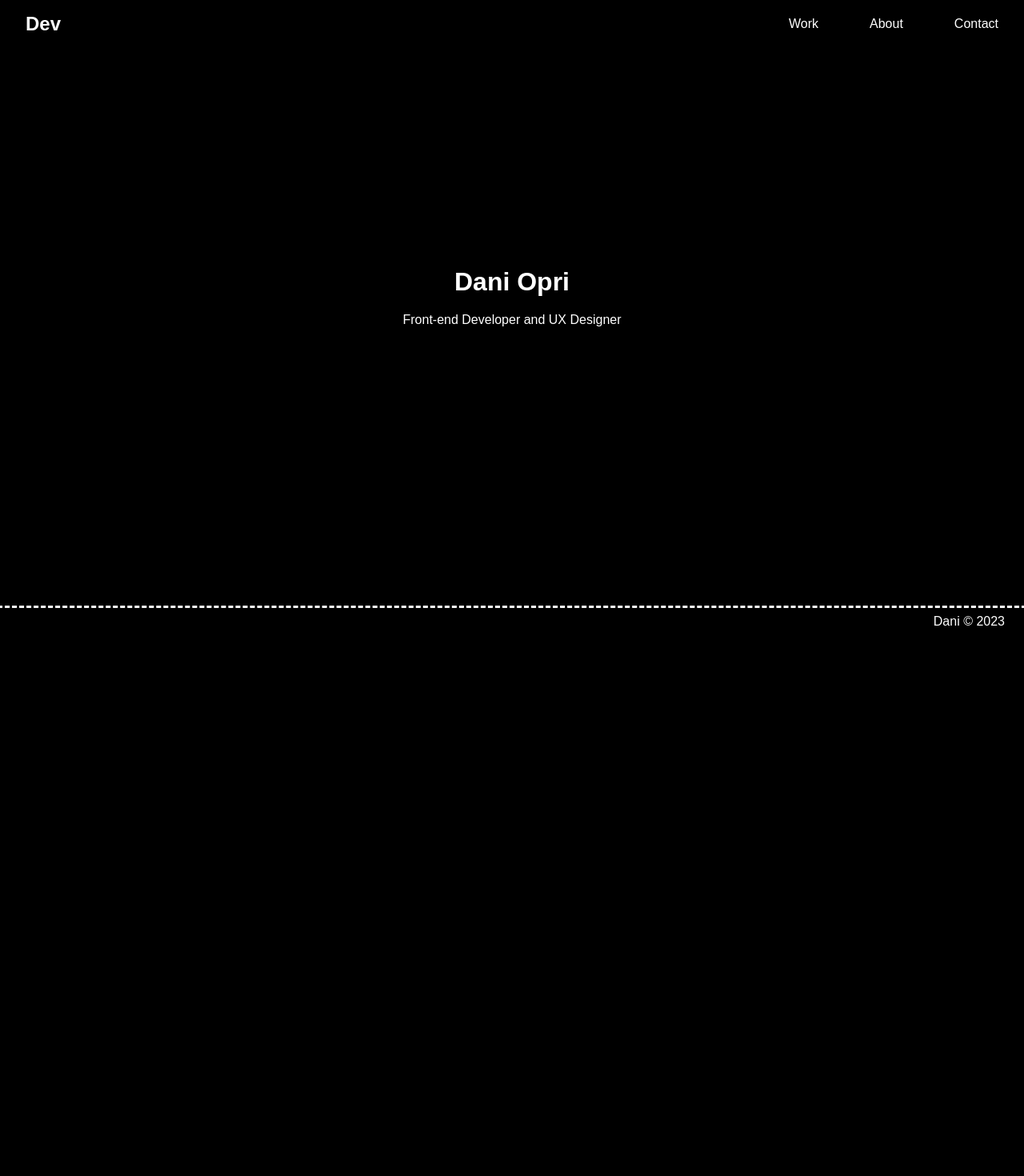
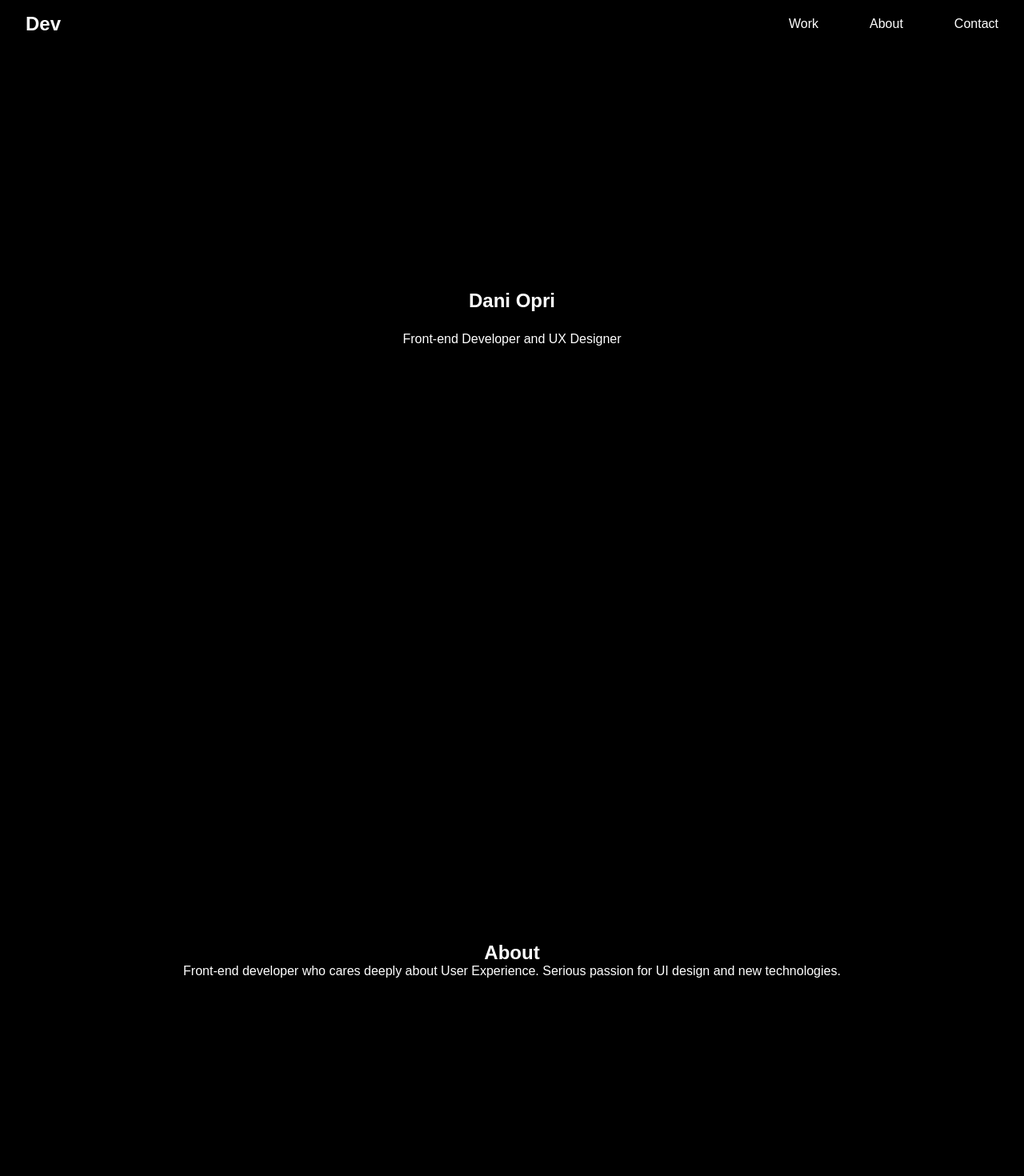
Before and after one commit to d-opri/d-opri.github.io, a Next.js app: page / in a window 1280 px wide. Shown: the top 1470 px of the page at 80% size. Before the commit the page ends 800 px from the top, so only its background shows below. Built offline with nearby package versions, Linux system fonts and the light colour scheme; a web font is replaced by a local one.

Commit message:
add container component

```diff
--- /dev/null
+++ b/components/About.js
@@ -0,0 +1,13 @@
+import Container from "./Container";
+
+export default function About() {
+  return (
+    <Container>
+      <h1>About</h1>
+      <p>
+        Front-end developer who cares deeply about User Experience. Serious
+        passion for UI design and new technologies.
+      </p>
+    </Container>
+  );
+}
--- /dev/null
+++ b/components/Container.js
@@ -0,0 +1,16 @@
+import React from "react";
+import styled from "styled-components";
+
+const Container = ({ children }) => {
+  return <StyledContainer>{children}</StyledContainer>;
+};
+
+const StyledContainer = styled.section`
+  display: flex;
+  flex-flow: column nowrap;
+  justify-content: center;
+  align-items: center;
+  min-height: 100vh;
+`;
+
+export default Container;
--- a/components/Footer.js
+++ b/components/Footer.js
@@ -1,15 +1,15 @@
 import styled from "styled-components";
 
 const StyledFooter = styled.footer`
-  bottom: 0;
-  position: absolute;
-  height: 2.5rem;
-  width: 100%;
-  outline: dashed white;
-  padding: 0.5rem 1.5rem;
-  p {
-    text-align: right;
-  }
+  // bottom: 0;
+  // position: absolute;
+  // height: 2.5rem;
+  // width: 100%;
+  // outline: dashed white;
+  // padding: 0.5rem 1.5rem;
+  // p {
+  //   text-align: right;
+  // }
 `;
 
 export default function Footer() {
--- a/components/Hero.js
+++ b/components/Hero.js
@@ -1,6 +1,7 @@
 import styled from "styled-components";
+import Container from "./Container";
 
-const Container = styled.header`
+const Header = styled.header`
   text-align: center;
   line-height: 3rem;
 `;
@@ -8,8 +9,10 @@ const Container = styled.header`
 export default function Hero() {
   return (
     <Container>
-      <h1> Dani Opri</h1>
-      <p> Front-end Developer and UX Designer</p>
+      <Header>
+        <h1> Dani Opri</h1>
+        <p> Front-end Developer and UX Designer</p>
+      </Header>
     </Container>
   );
 }
--- a/components/Layout.js
+++ b/components/Layout.js
@@ -16,9 +16,4 @@ const PageContainer = styled.div``;
 
 const Main = styled.main`
   padding-bottom: 3rem;
-  min-height: 100vh;
-  display: flex;
-  flex-flow: column nowrap;
-  justify-content: center;
-  align-items: center;
 `;
--- a/src/pages/index.js
+++ b/src/pages/index.js
@@ -4,6 +4,7 @@ import Hero from "../../components/Hero";
 import ProjectSlide from "../../components/ProjectSlide";
 import { StyledBigTitle } from "../../components/Fonts";
 import Head from "next/head";
+import About from "../../components/About";
 
 const PROJECTS = [
   {
@@ -44,6 +45,7 @@ export default function Home() {
       {/* <StyledBigTitle>Moin Moin</StyledBigTitle> */}
 
       <Hero />
+      <About />
       {/* <StyledList>
         {PROJECTS.map((project, index) => {
           return (
```
